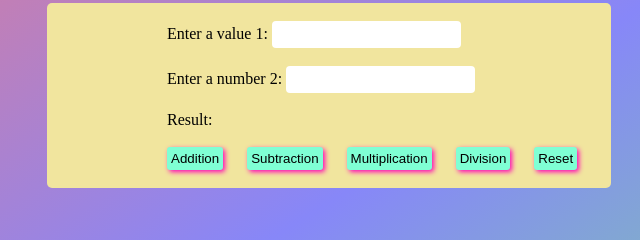
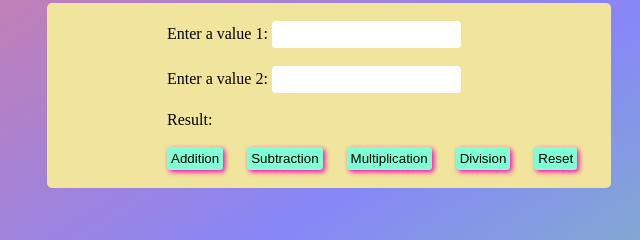
Before and after one commit to Gokul-77/Arithmetic_Operations, a plain HTML site: page index.html in a window 1280 px wide. Shown: the part 197-437 px from the top of the page, 311-951 px from the left. Drawn offline with Linux system fonts and the light colour scheme.

Commit message:
vla commit

```diff
--- a/index.html
+++ b/index.html
@@ -13,7 +13,7 @@
             <input type="number" id="num1">
             <br><br>
 
-            <label for="">Enter a number 2:</label>
+            <label for="">Enter a value 2:</label>
             <input type="number" id="num2">
             <br><br>
 
```
